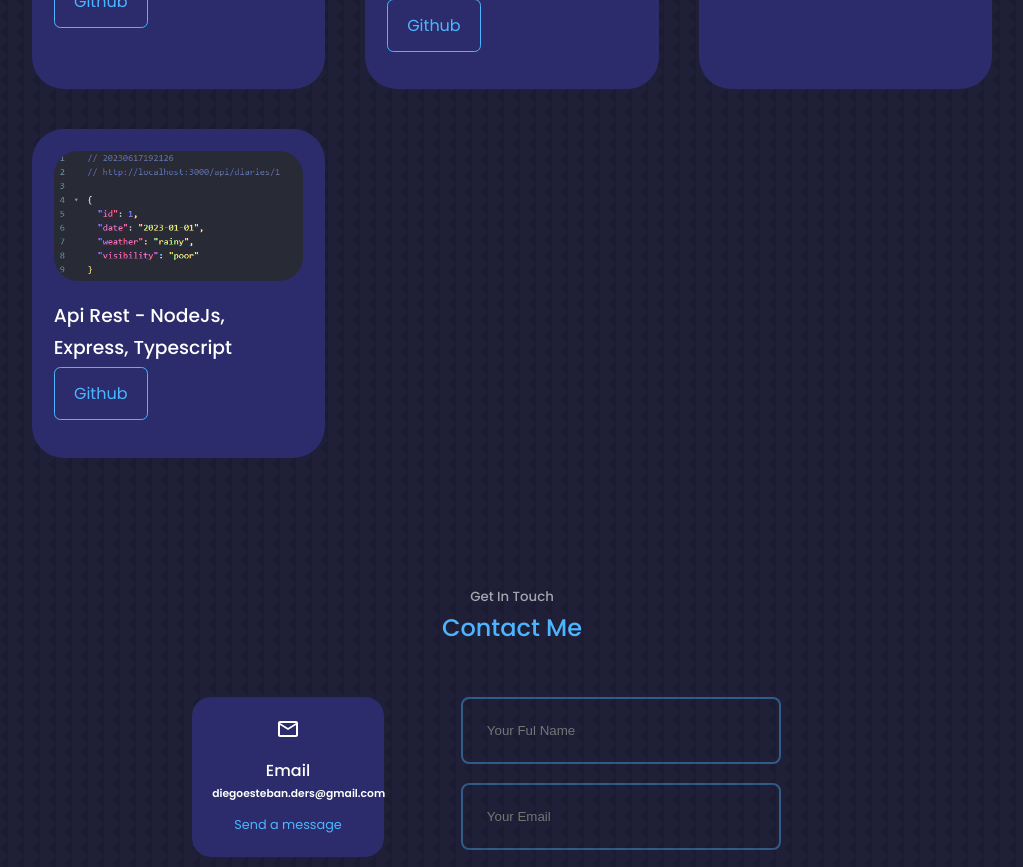
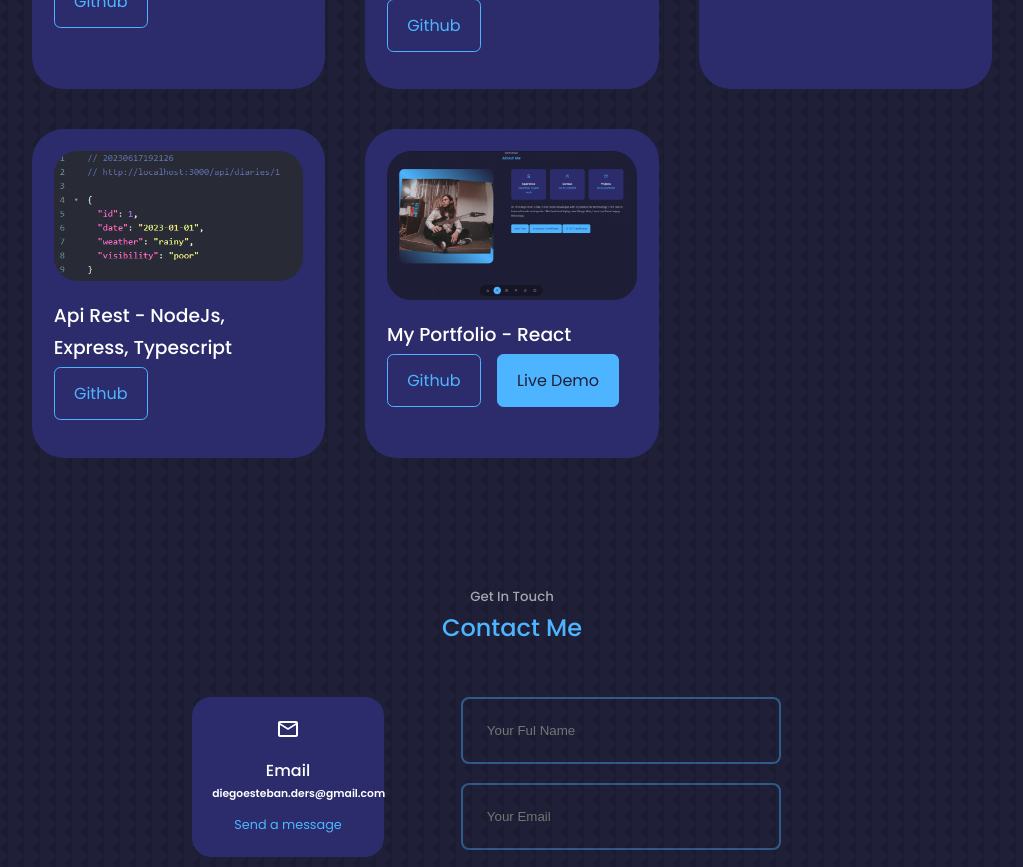
Before and after one commit to D3R5/My-portfolio, a React (Vite) app: page / in a window 1280 px wide. Shown: the part 4520-5387 px from the top of the page, without its empty margins (128-1151 px from the left). Built offline with nearby package versions, Linux system fonts and the light colour scheme.

Commit message:
feat portafolio new id

```diff
--- a/src/components/portafolio/Portafolio.jsx
+++ b/src/components/portafolio/Portafolio.jsx
@@ -1,11 +1,11 @@
 import React from 'react';
 import './portafolio.css';
-import IMG1 from '../../assets/portfolio1.jpg';
-import IMG2 from '../../assets/portfolio2.jpg';
-import IMG3 from '../../assets/portfolio3.jpg';
-import IMG4 from '../../assets/portfolio4.jpg';
-import IMG5 from '../../assets/portfolio5.png';
-import IMG6 from '../../assets/portfolio6.jpg';
+// import IMG1 from '../../assets/portfolio1.jpg';
+// import IMG2 from '../../assets/portfolio2.jpg';
+// import IMG3 from '../../assets/portfolio3.jpg';
+// import IMG4 from '../../assets/portfolio4.jpg';
+// import IMG5 from '../../assets/portfolio5.png';
+// import IMG6 from '../../assets/portfolio6.jpg';
 import IMG7 from '../../assets/emmart.png'
 import IMG8 from '../../assets/tukimarket.png'
 import IMG9 from '../../assets/apimovie.png'
@@ -13,6 +13,7 @@ import IMG10 from '../../assets/qrgenerator.png'
 import IMG11 from '../../assets/calculator.png'
 import IMG12 from '../../assets/webresponsive.png'
 import IMG14 from '../../assets/id.png'
+import IMG15 from '../../assets/port.png'
 
 const Portafolio = () => {
     const data = [
@@ -60,6 +61,13 @@ const Portafolio = () => {
             image: IMG14,
             title: "Api Rest - NodeJs, Express, Typescript",
             github: "https://github.com/D3R5/Api-rest"
+        },
+        {
+            id: 8,
+            image: IMG15,
+            title: "My Portfolio - React",
+            github: 'https://github.com/D3R5/My-portfolio',
+            demo: 'https://my-portfolio-orpin-kappa.vercel.app'
         }
     ];
 
@@ -78,20 +86,20 @@ const Portafolio = () => {
                             <div className='portafolio__item-cta'>
                                 {id === 2 ? (
                                     <div>
-                                        <a href={github1} className='btn' target='_blank'>
+                                        <a href={github1} className='btn' target='_blank' rel='noreferrer'>
                                             Frontend
                                         </a>
-                                        <a href={github2} className='btn' target='_blank'>
+                                        <a href={github2} className='btn' target='_blank' rel='noreferrer'>
                                             Backend
                                         </a>
                                     </div>
                                 ) : (
-                                    <a href={github} className='btn' target='_blank'>
+                                    <a href={github} className='btn' target='_blank' rel='noreferrer'>
                                         Github
                                     </a>
                                 )}
                                 {demo && (
-                                    <a href={demo} className='btn btn-primary' target='_blank'>
+                                    <a href={demo} className='btn btn-primary' target='_blank' rel='noreferrer'>
                                         Live Demo
                                     </a>
                                 )}
```
Also changed, not shown: src/assets/port.png (added).
